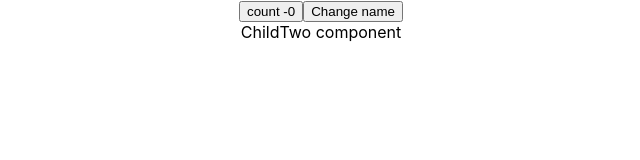
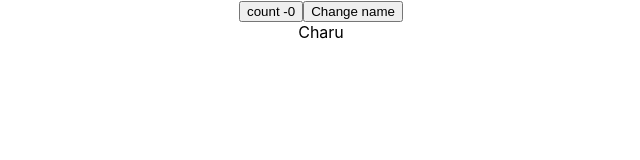
Before and after one commit to sowmiyashanmugaanatham/ReactJs-Basics, a React (Create React App) app: page / in a window 1280 px wide. Shown: the top 160 px of the page, without its empty margins (319-959 px from the left). Built offline with nearby package versions, Linux system fonts and the light colour scheme; the HTML template or start-up script is replaced by a standard one.

Commit message:
Topic Name:Incorrect memo with childern

```diff
--- a/src/App.js
+++ b/src/App.js
@@ -1,12 +1,11 @@
 
 import React, { useReducer } from 'react'
 import './App.css'
-import { ParentTwo } from './Components/Immutable State/Optimization/ParentTwo'
-
+import { ParentThree } from './Components/Immutable State/Incorrect Optimization/ParentThree'
 function App() {
   return (
     <div className='App'>
-       <ParentTwo />
+       <ParentThree />
     </div>
   )
 }
--- /dev/null
+++ b/src/Components/Immutable State/Incorrect Optimization/ChildThree.js
@@ -0,0 +1,13 @@
+import React from 'react';
+
+const ChildThree = ({childern,name}) => {
+    console.log('ChildThree Render')
+  return (
+   <div>
+       {childern} {name}
+       </div>
+       )
+
+}
+
+export const MemoizedChildThree = React.memo (ChildThree);
--- /dev/null
+++ b/src/Components/Immutable State/Incorrect Optimization/ParentThree.js
@@ -0,0 +1,19 @@
+import React, { useState } from 'react'
+import  { MemoizedChildThree}  from './ChildThree'
+
+
+export const ParentThree = () => {
+    const [count,setCount] = useState(0)
+    const [name,setName] = useState('Charu')
+
+    console.log('ParentThree Render')
+    return (
+        <div>
+            <button onClick={() => setCount((c) => c+1)}>count -{count}</button>
+            <button onClick={() => setName('Codevolution')}>Change name</button>
+            <MemoizedChildThree name={name}>
+              <strong>Hello</strong>
+                </MemoizedChildThree>
+        </div>
+    )
+}
```
Also changed, not shown: completed_images/Incorrect memo with childern.PNG (added), completed_images/Same Element Reference.PNG (added).
